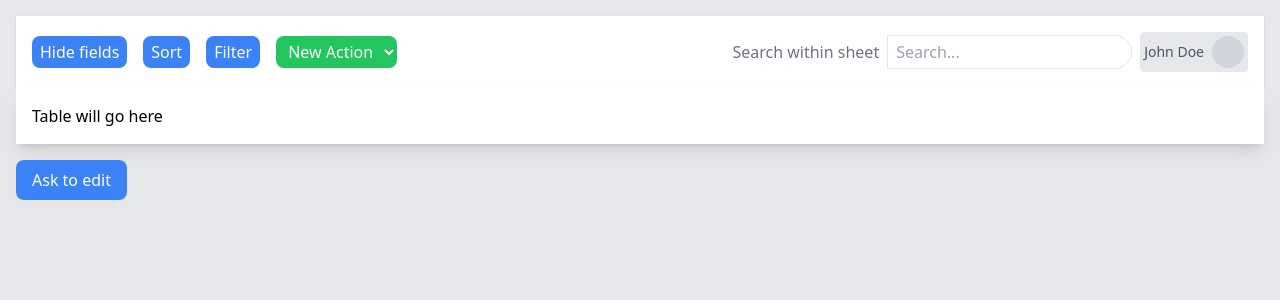
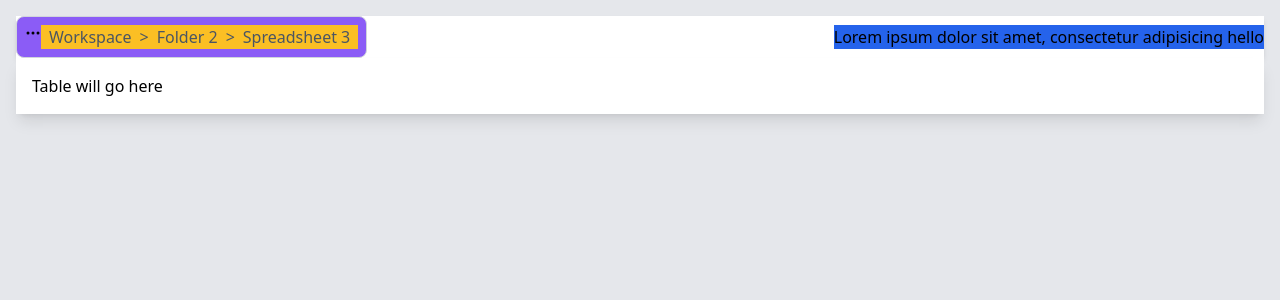
Before and after one commit to kartik23kg38/Inscripts_Spreadsheet, a React (Create React App) app: page / in a window 1280 px wide. Shown: the top 300 px of the page. Built offline with nearby package versions, Linux system fonts and the light colour scheme.

Commit message:
Fixed Header icon to use IoEllipsisHorizontal from react-icons/io5

```diff
--- a/package.json
+++ b/package.json
@@ -14,6 +14,7 @@
     "@types/react-dom": "^19.1.6",
     "react": "^19.1.0",
     "react-dom": "^19.1.0",
+    "react-icons": "^5.5.0",
     "react-scripts": "5.0.1",
     "typescript": "^4.9.5",
     "web-vitals": "^2.1.4"
--- a/src/App.tsx
+++ b/src/App.tsx
@@ -5,7 +5,6 @@ function App() {
     <div className="min-h-screen bg-gray-200 p-4">
       <Header />
       <div className="bg-white p-4 shadow-lg">Table will go here</div>
-      <button className="bg-blue-500 text-white px-4 py-2 mt-4 rounded-lg">Ask to edit</button>
     </div>
   );
 }
--- a/src/components/Header.tsx
+++ b/src/components/Header.tsx
@@ -1,24 +1,30 @@
+import { IoEllipsisHorizontal } from "react-icons/io5";
+
 function Header() {
   return (
-    <header className="bg-white p-4 shadow flex justify-between items-center">
-      <div className="flex space-x-4">
-        <button className="bg-blue-500 text-white px-2 py-1 rounded-lg">Hide fields</button>
-        <button className="bg-blue-500 text-white px-2 py-1 rounded-lg">Sort</button>
-        <button className="bg-blue-500 text-white px-2 py-1 rounded-lg">Filter</button>
-        <select className="bg-green-500 text-white px-2 py-1 rounded-lg">
-          <option>New Action</option>
-          <option>Extract...</option>
-        </select>
-      </div>
-      <div className="flex items-center space-x-2">
-        <span className="text-gray-500">Search within sheet</span>
-        <input type="text" className="border p-1 rounded-r-full pl-2 " placeholder="Search..." />
-        <div className="bg-gray-200 p-1 rounded flex items-center">
-          <span className="text-sm text-gray-600">John Doe</span>
-          <div className="w-8 h-8 bg-gray-300 rounded-full ml-2"></div> {/* Placeholder for avatar */}
+    <div className="flex items-center justify-between bg-white shadow-md">
+      <div className="path bg-violet-500 flex border border-gray-300 rounded-lg p-2">
+        <div>
+          <IoEllipsisHorizontal />
+        </div>
+        <div className="breadcrumbs bg-amber-400 flex items-center space-x-2 px-2">
+          <button className="text-gray-600 hover:text-gray-800">
+            Workspace
+          </button>
+          <span className="text-gray-600">&gt;</span>
+          <button className="text-gray-600 hover:text-gray-800">
+            Folder 2
+          </button>
+          <span className="text-gray-600">&gt;</span>
+          <button className="text-gray-600 hover:text-gray-800">
+            Spreadsheet 3
+          </button>
         </div>
       </div>
-    </header>
+      <div className="actions_right bg-blue-600">
+        <p>Lorem ipsum dolor sit amet, consectetur adipisicing hello</p>
+      </div>
+    </div>
   );
 }
 export default Header;
```
Also changed, not shown: 1 other file (tests, documents, lock files or other folders).
